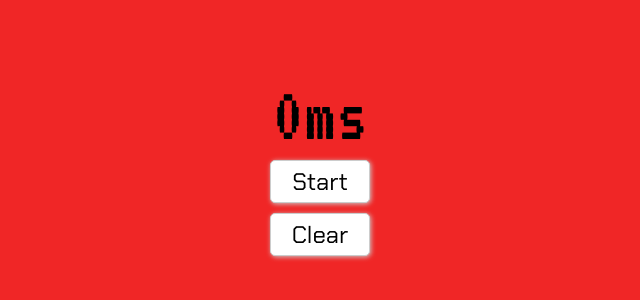
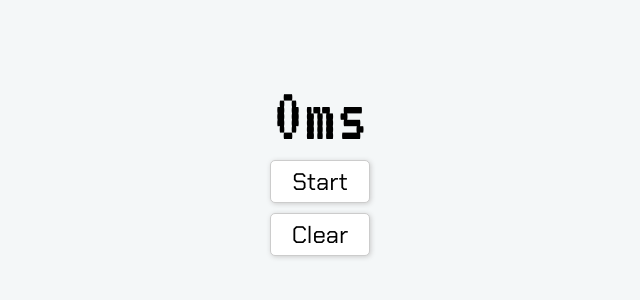
Before and after one commit to senalwijeratne/react-stopwatch, a React app: page / in a window 1280 px wide. Shown: the part 240-540 px from the top of the page, without its empty margins (320-960 px from the left). Built offline with nearby package versions, Linux system fonts and the light colour scheme.

Commit message:
favicon-test

```diff
--- a/src/styles.css
+++ b/src/styles.css
@@ -1,5 +1,5 @@
 body {
-  background-color: #f02626;
+  background-color: #f4f7f8;
 }
 
 .App {
```
Also changed, not shown: favicon.ico (added).
